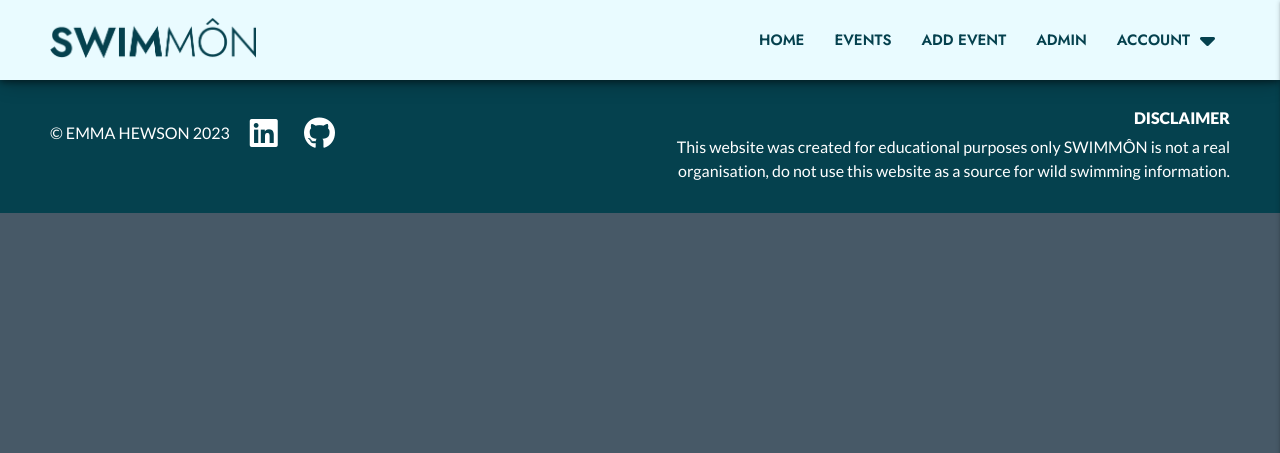
After one commit to emmahewson/mp3-swimmon, a Flask app: template templates/base.html in a window 1280 px wide. The commit adds this page. Shown: the top 453 px of the page. Run offline with Flask 2, Linux system fonts and the light colour scheme; the template is opened without the code that fills it, so the values that code supplies are empty; some libraries are stand-ins or nearby versions.

Commit message:
add styling for base.html

```diff
--- a/app.py
+++ b/app.py
@@ -22,7 +22,9 @@ mongo = PyMongo(app)
 def new_events():
     events = mongo.db.events.find()
     locations = list(mongo.db.locations.find())
-    return render_template("events.html", events=events, locations=locations)
+    whos = list(mongo.db.who_for.find())
+    challenges = list(mongo.db.challenge.find())
+    return render_template("events.html", events=events, locations=locations, whos=whos, challenges=challenges)
 
 
 if __name__ == "__main__":
--- /dev/null
+++ b/static/css/style.css
@@ -0,0 +1,382 @@
+/* Google Fonts Import */
+@import url('https://fonts.googleapis.com/css2?family=Jost:ital,wght@0,300;0,400;0,500;0,600;0,700;0,800;1,300&family=Lato:wght@400;700;900&display=swap');
+
+/* General Styles */
+:root {
+    --white: #ffffff;
+    --light-grey: #F4F4F4;
+    --grey: #D8D8D8;
+    --black: #000000;
+    --pale-blue: #E9FBFF;
+    --mid-blue: #136985;
+    --dark-blue: #05414E;
+    --high-blue: #45E4EE;
+    --form-blue: #B6E3E9;
+    --high-pink: #F45C68;
+    --chal-low: #FFE3A5;
+    --chal-mid: #FFC751;
+    --chal-high: #FF7A00;
+    --who-women: #A94ED4;
+    --who-men: #826B95;
+    --who-all: #58019D;
+    --button-edit: #088659;
+    --button-del: #A95050;
+}
+
+.swim-bg-grey {
+    background-color: var(--grey);
+}
+
+.swim-bg-dblue {
+    background-color: var(--dark-blue);
+}
+
+.swim-bg-hpink {
+    background-color: var(--high-pink);
+}
+
+.swim-txt-white {
+    color: var(--white);
+}
+
+.swim-txt-dblue {
+    color: var(--dark-blue);
+}
+
+html {
+    background-color: #475967;
+}
+body, nav {
+    max-width: 1750px;
+    margin: 0 auto;
+    background-color: white;
+}
+
+.font-title {
+    font-family: "Jost", sans-serif
+}
+
+.font-body {
+    font-family: "Lato", sans-serif
+}
+
+.text-size-body {
+    font-size: 16px;
+}
+
+.weight-400 {
+    font-weight: 400;
+}
+
+.weight-500 {
+    font-weight: 500;
+}
+
+.weight-600 {
+    font-weight: 600;
+}
+
+.weight-700 {
+    font-weight: 700;
+}
+
+.weight-800 {
+    font-weight: 800;
+}
+
+.weight-900 {
+    font-weight: 900;
+}
+
+.div-shadow {
+    box-shadow: 0px 2px 7px rgba(0, 0, 0, 0.5);
+}
+
+
+
+/* Nav Bar */
+nav {
+    background-color: var(--pale-blue);
+    box-shadow: 0px 4px 18px -1px rgba(0, 0, 0, 0.25);
+    height: 80px;
+}
+
+nav,
+nav .nav-wrapper i,
+nav a.sidenav-trigger,
+nav a.sidenav-trigger i {
+    line-height: 80px;
+}
+
+.nav-wrapper {
+    padding: 0px 50px;
+}
+
+.nav-wrapper a {
+    max-height: 100%;
+}
+
+nav .brand-logo-swim,
+nav ul a,
+nav a,
+header ul a,
+.dropdown-content li > a,
+.sidenav li > a {
+    color: var(--dark-blue);
+}
+
+header,
+.sidenav li > a {
+    font-weight: 600;
+}
+
+.brand-logo-swim img {
+    width: auto;
+    height: 40px;
+    margin: 18px 0px 22px 0px;
+}
+
+nav ul a {
+    transition: all .3s ease-in-out;
+    -moz-transition: all .3s ease-in-out;
+    -webkit-transition: all .3s ease-in-out;
+    -o-transition: all .3s ease-in-out;
+}
+
+nav ul a:hover {
+    background-color: var(--form-blue);
+}
+
+i.right {
+    margin-left: 10px;
+}
+
+.dropdown-content {
+    min-width: 120px;
+}
+
+.dropdown-content li > a {
+    font-size: 1rem;
+}
+
+
+/* Footer */
+.page-footer {
+    background-color: var(--dark-blue);
+    color: var(--white);
+    padding: 30px 50px;
+}
+
+footer > .row {
+    margin: 0;
+    display: flex;
+    flex-wrap: wrap;
+}
+
+.footer-div {
+    width: 50%;
+}
+
+footer p,
+footer h4 {
+    margin: 0;
+}
+
+footer h4 {
+    margin-bottom: 0.5em;
+}
+
+#copyright-div {
+    display: flex;
+    justify-content: left;
+    align-items: center;
+    flex-wrap: wrap;
+}
+
+#copyright-div {
+    height: fit-content;
+}
+
+#copyright-div p,
+#social-links> :first-child {
+    margin-right: 20px;
+}
+
+#social-links a {
+    text-decoration: none;
+    font-size: 32px;
+    color: var(--white);
+    transition: all 0.25s ease-in-out;
+    -moz-transition: all 0.25s ease-in-out;
+    -webkit-transition: all 0.25s ease-in-out;
+    -o-transition: all 0.25s ease-in-out;
+}
+
+#social-links a:hover {
+    color: var(--high-pink);
+}
+
+#disclaimer-div {
+    text-align: right;
+}
+
+
+/* Common Elements */
+
+main, footer {
+    position: relative;
+    top: 15px;
+}
+
+.intro-div {
+    text-align: center;
+    padding: 50px;
+}
+
+.intro-div p,
+.intro-div h1 {
+    margin: 0;
+}
+
+.intro-div h1 {
+    font-size: 36px;
+    margin-bottom: 5px;
+}
+
+.swim-btn-large {
+    width: 200px;
+    height: 50px;
+    display: flex;
+    justify-content: center;
+    align-items: center;
+    border-radius: 4px;
+    margin: 0 auto;
+    color: var(--white);
+    margin-top: 20px;
+    font-size: 16px;
+}
+
+.swim-btn-flexi {
+    padding: 6px 10px;
+    border-radius: 4px;
+}
+
+.swim-btn-shadow {
+    box-shadow: 0px 2px 4px rgba(0, 0, 0, 0.25);
+}
+
+.search-wrapper {
+    padding: 30px 50px;
+}
+
+.search-div {
+    display: flex;
+    flex-wrap: wrap;
+}
+
+.search-div h3 {
+    font-size: 16px;
+    margin-top: 0;
+    margin-bottom: 10px;
+}
+
+.search-div h3 i {
+    margin-left: 10px;
+    font-size: 22px;
+    vertical-align: middle;
+}
+
+.search-buttons-div {
+    display: flex;
+    flex-wrap: wrap;
+}
+
+.search-buttons-div p {
+    margin: 10px 10px 10px 0;
+    text-transform: uppercase;
+}
+
+.search-div-section {
+    padding-bottom: 20px;
+    padding-right: 50px;
+}
+
+.search-div {
+    margin-bottom: 5px;
+}
+
+
+
+
+
+@media only screen and (max-width: 992px) {
+
+    .nav-wrapper {
+        padding: 0px 25px;
+    }
+
+    .footer-div {
+        width: 100%;
+    }
+
+    #copyright-div {
+        justify-content: center;
+        order: 2;
+    }
+
+    #disclaimer-div {
+        text-align: center;
+        margin-bottom: 30px;
+    }
+
+}
+
+
+@media only screen and (max-width: 600px) {
+
+    main, footer {
+        top: 0;
+    }
+
+    .brand-logo-swim img {
+        height: 24px;
+        margin: 14px 0px 12px 0px;
+    }
+
+    nav {
+        height: 50px;
+    }
+
+    nav,
+    nav .nav-wrapper i,
+    nav a.sidenav-trigger,
+    nav a.sidenav-trigger i {
+        line-height: 50px;
+    }
+
+    .navbar-fixed {
+        height: 50px;
+    }
+
+    .nav-wrapper {
+        padding: 0px 20px;
+    }
+
+    .page-footer {
+        padding: 20px;
+    }
+
+    .intro-div,
+    .search-wrapper {
+        padding: 30px 20px
+    }
+
+    .search-div-section {
+        padding-right: 0px;
+    }
+
+    .intro-div h1 {
+        font-size: 32px;
+    }
+
+}
--- /dev/null
+++ b/static/js/script.js
@@ -0,0 +1,4 @@
+$(document).ready(function(){
+    $('.sidenav').sidenav({edge: "right"});
+    $(".dropdown-trigger").dropdown();
+  });
--- /dev/null
+++ b/templates/base.html
@@ -0,0 +1,126 @@
+<!DOCTYPE html>
+<html lang="en">
+  <head>
+    <meta charset="UTF-8" />
+    <meta http-equiv="X-UA-Compatible" content="IE=edge" />
+    <meta name="viewport" content="width=device-width, initial-scale=1.0" />
+    <link
+      rel="stylesheet"
+      href="https://cdnjs.cloudflare.com/ajax/libs/font-awesome/6.4.0/css/all.min.css"
+      integrity="sha512-iecdLmaskl7CVkqkXNQ/ZH/XLlvWZOJyj7Yy7tcenmpD1ypASozpmT/E0iPtmFIB46ZmdtAc9eNBvH0H/ZpiBw=="
+      crossorigin="anonymous"
+      referrerpolicy="no-referrer"
+      type="text/css"
+    />
+    <link
+      rel="stylesheet"
+      href="https://cdnjs.cloudflare.com/ajax/libs/materialize/1.0.0/css/materialize.min.css"
+      type="text/css"
+    />
+    <link
+      rel="stylesheet"
+      href="{{ url_for('static', filename='css/style.css')}}"
+      type="text/css"
+    />
+
+    <!-- REMOVE IF NOT USING!! -->
+    {% block styles %} {% endblock %}
+
+    <title>SWIMMON Events</title>
+  </head>
+  <body>
+    <header class="font-title">
+      <!-- Dropdown Structure -->
+      <ul id="dropdown1" class="dropdown-content">
+        <li><a href="#!">JOIN</a></li>
+        <li><a href="#!">SIGN IN</a></li>
+        <li><a href="#!">PROFILE</a></li>
+        <li><a href="#!">SIGN OUT</a></li>
+      </ul>
+      <!-- main nav-bar -->
+      <div class="navbar-fixed">
+        <nav>
+          <div class="nav-wrapper div-shadow valign-center">
+            <a href="#!" class="brand-logo-swim"><img src="{{ url_for('static', filename='images/sm-logo.png') }}" alt="SWIMMÔN Logo"></a>
+            <a href="#" data-target="mobile-demo" class="sidenav-trigger right"
+              ><i class="fas fa-bars"></i
+            ></a>
+            <ul class="right hide-on-med-and-down">
+              <li><a href="#">HOME</a></li>
+              <li><a href="#">EVENTS</a></li>
+              <li><a href="#">ADD EVENT</a></li>
+              <li><a href="#">ADMIN</a></li>
+              <!-- Dropdown Trigger -->
+              <li>
+                <a
+                  href="#"
+                  class="dropdown-trigger"
+                  data-target="dropdown1"
+                  >ACCOUNT<i class="fa-solid fa-caret-down right"></i
+                ></a>
+              </li>
+            </ul>
+          </div>
+        </nav>
+      </div>
+
+      <!-- mobile nav-bar -->
+      <ul class="sidenav right" id="mobile-demo">
+        <li><a href="#">HOME</a></li>
+        <li><a href="#">EVENTS</a></li>
+        <li><a href="#">ADD EVENT</a></li>
+        <li><a href="#">ADMIN</a></li>
+        <li><a href="#">JOIN</a></li>
+        <li><a href="#">SIGN IN</a></li>
+        <li><a href="#">PROFILE</a></li>
+        <li><a href="#">SIGN OUT</a></li>
+      </ul>
+    </header>
+
+    <section>
+      <!-- Flash messages -->
+      {% with messages = get_flashed_messages() %} {% if messages %} {% for
+      message in messages%}
+      <div class="row flashes">
+        <h4 class="center-align">{{ message }}</h4>
+      </div>
+      {% endfor %} {% endif %} {% endwith %}
+    </section>
+
+    <main>{% block content%} {% endblock %}</main>
+
+    <footer class="page-footer font-body">
+      <div class="row">
+        <div class="footer-div" id="copyright-div">
+            <p class="weight-500 text-size-body">© EMMA HEWSON 2023</p>
+            <div class="" id="social-links">
+                <a href="https://www.linkedin.com/in/emmajmhewson/" target="_blank">
+                    <i class="fa-brands fa-linkedin" aria-hidden="true"></i>
+                    <span class="sr-only">LinkedIn</span>
+                </a>
+                <a href="https://github.com/emmahewson" target="_blank">
+                    <i class="fa-brands fa-github" aria-hidden="true"></i>
+                    <span class="sr-only">GitHub</span>
+                </a>
+            </div>
+        </div>
+        <div class="footer-div" id="disclaimer-div">
+          <h4 class="weight-900 text-size-body">DISCLAIMER</h4>
+          <p class="weight-500 text-size-body">This website was created for educational purposes only
+            SWIMMÔN is not a real organisation, do not use this website as a source for wild swimming information.</p>
+        </div>
+      </div>
+    </footer>
+
+    <script
+      src="https://code.jquery.com/jquery-3.6.4.min.js"
+      integrity="sha256-oP6HI9z1XaZNBrJURtCoUT5SUnxFr8s3BzRl+cbzUq8="
+      crossorigin="anonymous"
+    ></script>
+    <script src="https://cdnjs.cloudflare.com/ajax/libs/materialize/1.0.0/js/materialize.min.js"></script>
+    <script src="{{ url_for('static', filename='js/script.js') }}"></script>
+
+    <!-- REMOVE IF NOT USING!! -->
+    {% block scripts %} {% endblock %}
+  </body>
+</html>
```
Also changed, not shown: templates/events.html (+44 -18 lines), static/images/sm-logo.png (added), static/images/sm-logo.svg (added).
